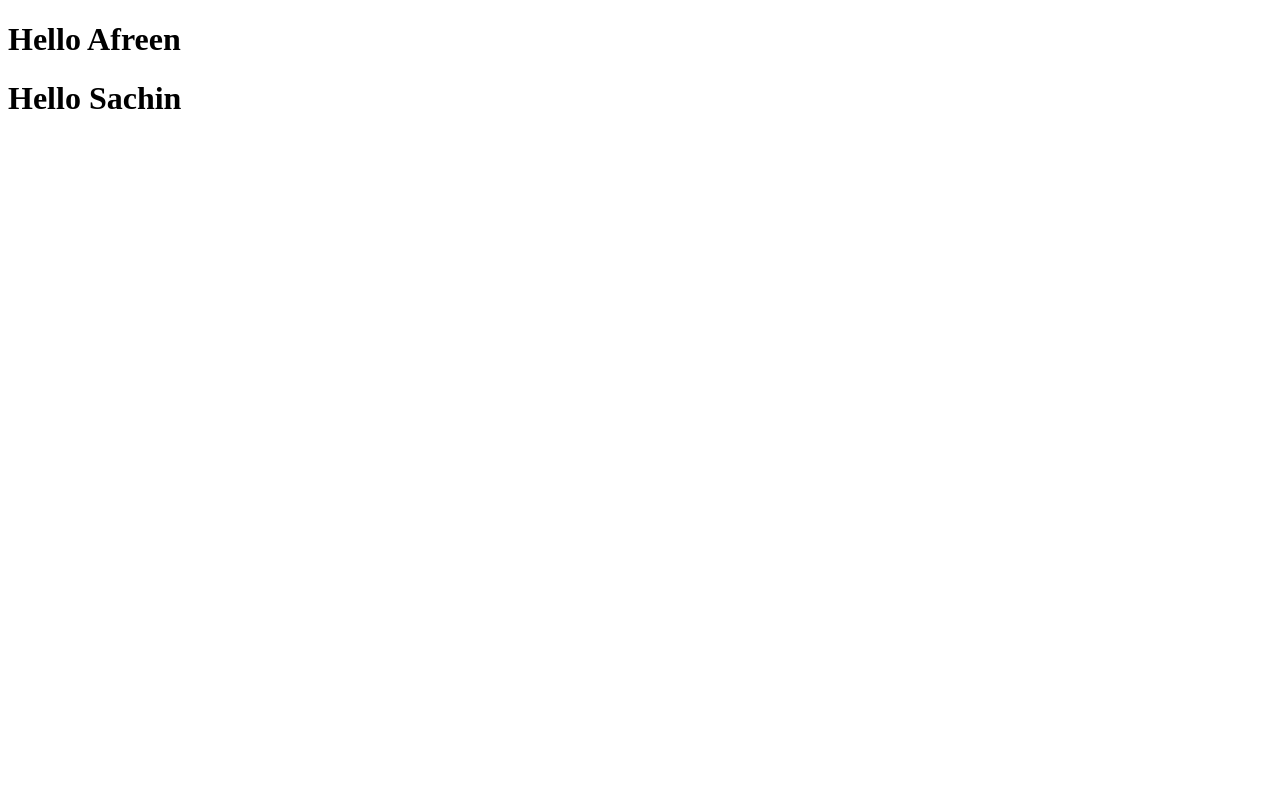
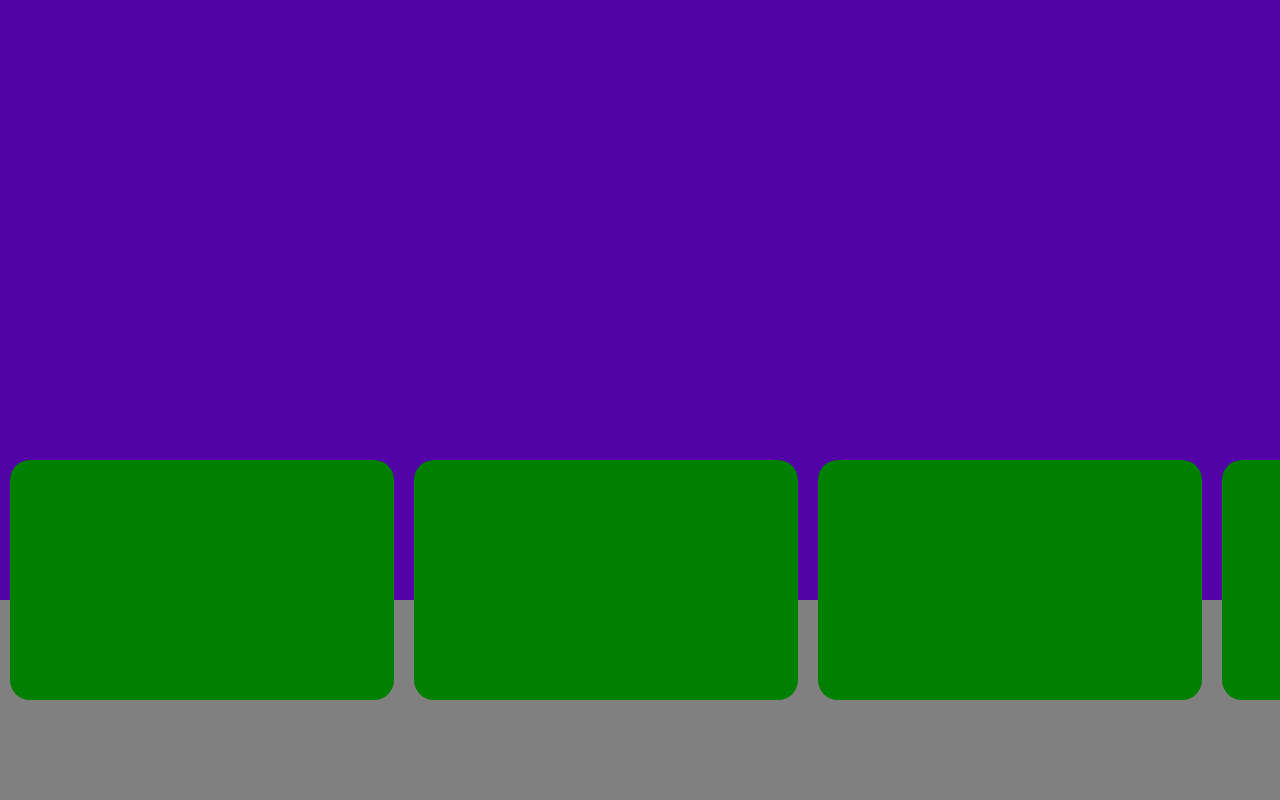
Before and after one commit to Tim-Alpha/Event-Eclipse-Frontend, a React (Create React App) app: page / in a window 1280 px wide. Shown: the top 800 px of the page. Built offline with nearby package versions, Linux system fonts and the light colour scheme.

Commit message:
update: implement basic dummy design

```diff
--- a/public/index.html
+++ b/public/index.html
@@ -7,6 +7,7 @@
       name="description"
       content="This is an Event management project"
     />
+    <link rel="stylesheet" href="style.css">
     <title>Event Eclipse</title>
   </head>
   <body>
--- /dev/null
+++ b/public/style.css
@@ -0,0 +1,85 @@
+body {
+    margin: 0;
+    padding: 0;
+    font-family: Arial, sans-serif;
+    overflow-x: hidden;
+    background-color: gray;
+
+    /* Hide scrollbar for Chrome, Safari and Opera */
+    &::-webkit-scrollbar {
+        display: none;
+    }
+
+    /* Hide scrollbar for IE, Edge, and Firefox */
+    -ms-overflow-style: none;  /* IE and Edge */
+    scrollbar-width: none;  /* Firefox */
+}
+
+.home_top_container {
+    height: 500px;
+    padding: 50px 0;
+    background-color: #5302a8;
+}
+
+.home_bottom_container {
+    min-height: 600px;
+    height: auto;
+    padding: 0 0 50px 0;
+}
+
+.slight_up {
+    display: flex;
+    position: relative;
+    top: -150px;
+    overflow-x: auto;
+
+    /* Hide scrollbar for Chrome, Safari and Opera */
+    &::-webkit-scrollbar {
+        display: none;
+    }
+
+    /* Hide scrollbar for IE, Edge, and Firefox */
+    -ms-overflow-style: none;  /* IE and Edge */
+    scrollbar-width: none;  /* Firefox */
+}
+
+.container {
+    background: #008000;
+    border-radius: 20px;
+    flex-shrink: 0;
+}
+
+.small_box {
+    width: 20%;
+    height: 40px;
+    border-radius: 20px;
+    flex-shrink: 0;
+}
+
+.venue_container {
+    width: 100vw;
+    display: flex;
+    flex-wrap: wrap;
+    justify-content: space-around;
+    min-height: 400px;
+    /* background-color: red; */
+}
+
+.footer {
+    min-width: 100vw;
+    text-align: center;
+    color: #fff;
+    background-color: #282828;
+    padding: 10px 0;
+    bottom: 0;
+}
+
+
+@media screen and (max-width: 500px) {
+    .small_box {
+        width: 30%;
+    }
+    .container {
+        width: 95% !important;
+    }
+}
--- a/src/App.js
+++ b/src/App.js
@@ -1,8 +1,11 @@
 import React from "react";
+import Home from "./components/Home";
 
 const App = () => {
   return (
-    <h1>Hello Sachin</h1>
+    <div className="main_container">
+      <Home />
+    </div>
   )
 }
 
--- /dev/null
+++ b/src/components/Container.js
@@ -0,0 +1,22 @@
+import React from "react";
+
+const getContainerStyles = (props) => {
+    return {
+        width: `${props.width}%`,
+        height: `${props.height}vh`,
+        backgroundColor: props.background,
+        borderRadius: `${props.corner}px`,
+        margin: '10px',
+    };
+};
+
+const Container = (props) => {
+    return (
+        <div
+            className={`${props.newClass}`}
+            style={getContainerStyles(props)}
+        ></div>
+    );
+};
+
+export default Container;
--- /dev/null
+++ b/src/components/Footer.js
@@ -0,0 +1,9 @@
+import React from "react";
+
+const Footer = () => {
+    return (
+        <p>Copyright 2024 by Sachin Kinha</p>
+    )
+}
+
+export default Footer;
--- /dev/null
+++ b/src/components/Home.js
@@ -0,0 +1,43 @@
+import React from "react";
+import Container from "./Container";
+import Footer from "./Footer";
+
+const Home = () => {
+
+    return (
+        <>
+            <div className="home_top_container"></div>
+            <div className="home_bottom_container">
+                <div className="slight_up" id="slight_up">
+                    <Container newClass="small_box" width="30" height="30" background="green" corner="20" />
+                    <Container newClass="small_box" width="30" height="30" background="green" corner="20" />
+                    <Container newClass="small_box" width="30" height="30" background="green" corner="20" />
+                    <Container newClass="small_box" width="30" height="30" background="green" corner="20" />
+                    <Container newClass="small_box" width="30" height="30" background="green" corner="20" />
+                </div>
+                <div className="venue_container">
+                    <Container newClass="container" width="30" height="40" background="pink" corner="20" />
+                    <Container newClass="container" width="30" height="40" background="pink" corner="20" />
+                    <Container newClass="container" width="30" height="40" background="pink" corner="20" />
+                    <Container newClass="container" width="30" height="40" background="pink" corner="20" />
+                    <Container newClass="container" width="30" height="40" background="pink" corner="20" />
+                    <Container newClass="container" width="30" height="40" background="pink" corner="20" />
+                    <Container newClass="container" width="30" height="40" background="pink" corner="20" />
+                    <Container newClass="container" width="30" height="40" background="pink" corner="20" />
+                    <Container newClass="container" width="30" height="40" background="pink" corner="20" />
+                    <Container newClass="container" width="30" height="40" background="pink" corner="20" />
+                    <Container newClass="container" width="30" height="40" background="pink" corner="20" />
+                    <Container newClass="container" width="30" height="40" background="pink" corner="20" />
+                    <Container newClass="container" width="30" height="40" background="pink" corner="20" />
+                    <Container newClass="container" width="30" height="40" background="pink" corner="20" />
+                    <Container newClass="container" width="30" height="40" background="pink" corner="20" />
+                </div>
+            </div>
+            <div className="footer">
+                <Footer />
+            </div>
+        </>
+    );
+};
+
+export default Home;
--- a/src/index.js
+++ b/src/index.js
@@ -5,7 +5,6 @@ import App from './App'
 const root = ReactDOM.createRoot(document.getElementById('root'));
 root.render(
   <React.StrictMode>
-    <h1>Hello Afreen</h1>
     <App />
   </React.StrictMode>
 );
```
Also changed, not shown: 1 other file (tests, documents, lock files or other folders).
